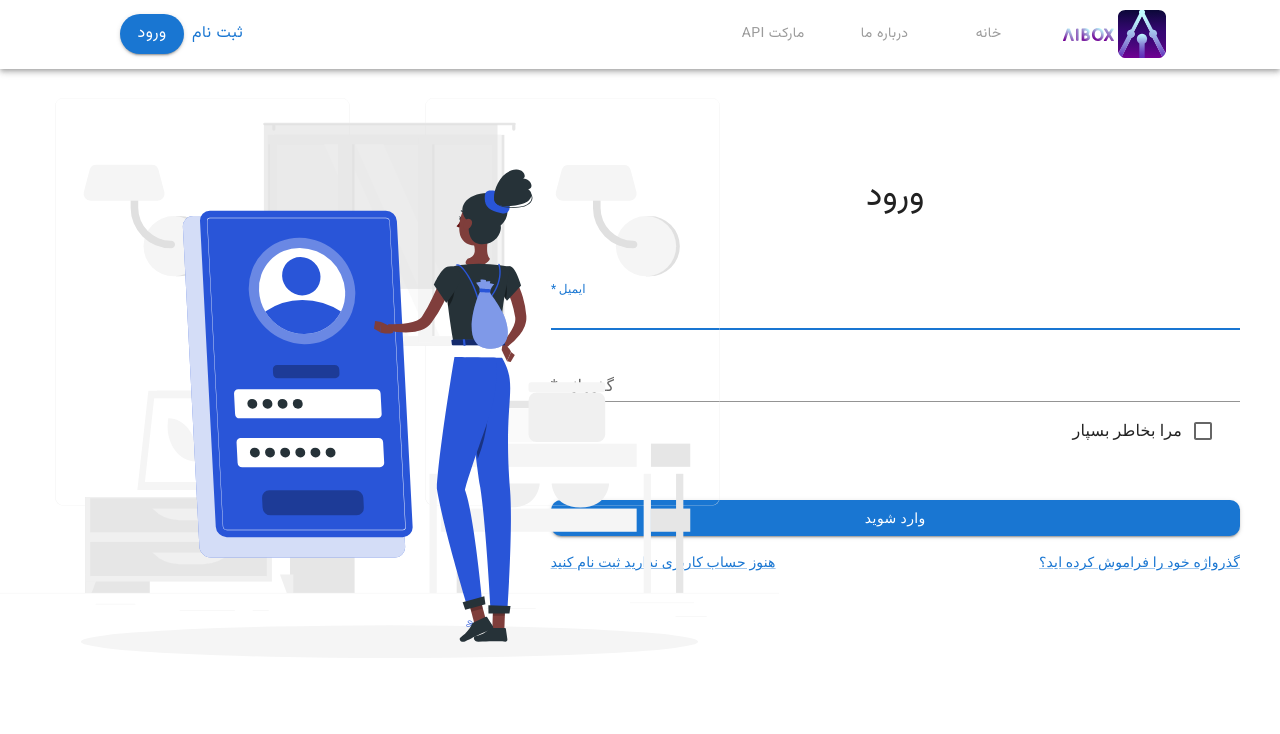
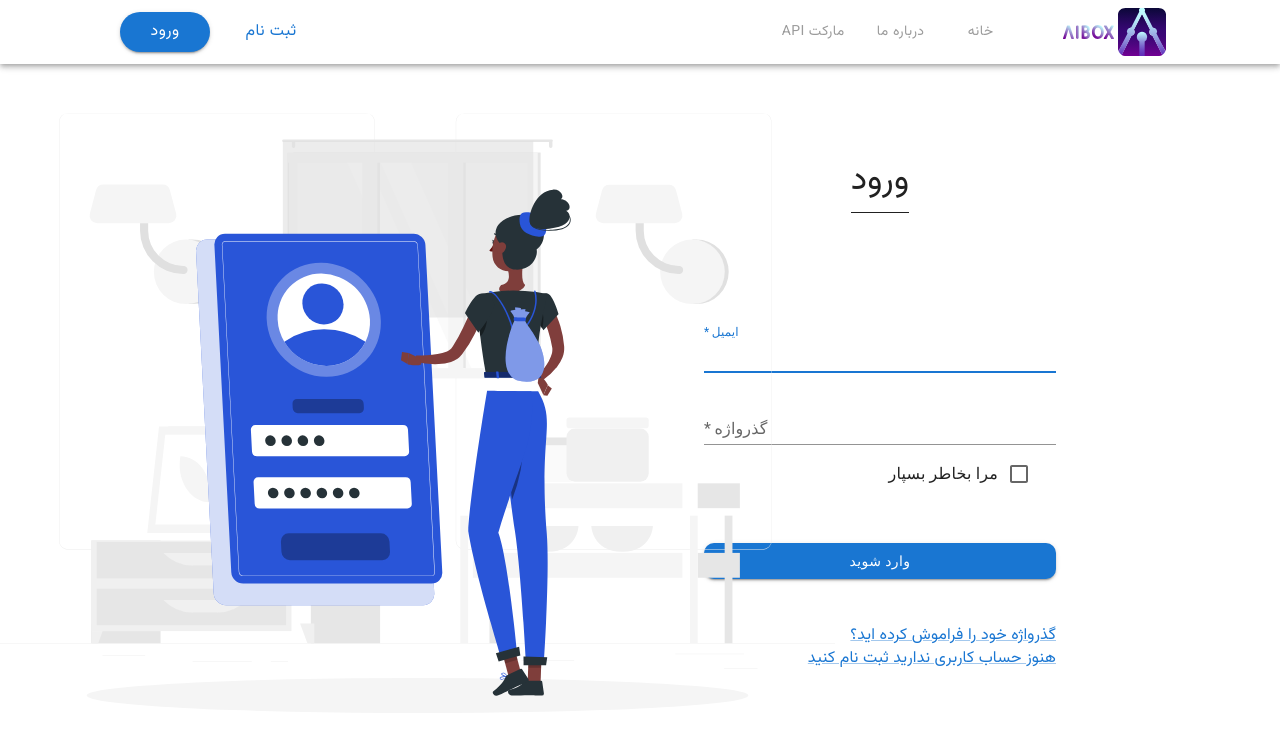
Before and after one commit to PouriaDamavandi/NextAITask, a React (Create React App) app: page / in a window 1280 px wide. Shown: the top 734 px of the page. Built offline with nearby package versions, Linux system fonts and the light colour scheme.

Commit message:
change version 3

```diff
--- a/src/components/Form.tsx
+++ b/src/components/Form.tsx
@@ -13,12 +13,11 @@ import middle from "../img/middle.svg";
 import styled from "styled-components";
 
 const IMG = styled.img`
-  height: 70vh;
+  height: 75vh;
   max-width: 100%;
-  position: fixed;
-  top: 10;
+  position: absolute;
   left: 0;
-  margin-top:100px;
+  margin-top: 75px;
 `;
 
 export default function SignIn() {
@@ -37,25 +36,30 @@ export default function SignIn() {
       dir="rtl"
       sx={{
         display: "flex",
-        alignContent: "space-between",
+        alignContent: "space-evenly",
         alignItems: "center",
         flexdirection: "column",
         mt: 10,
-        mr: 2,
-        fontFamily:"Vazirmatn",
+        mr: 25,
+        fontFamily: "Vazirmatn",
+        width: "50vh",
       }}
     >
       <CssBaseline />
       <Box
         sx={{
-          marginTop: 12,
+          marginTop: 10,
           display: "flex",
           flexDirection: "column",
           alignItems: "center",
           fontFamily: "Vazirmatn",
         }}
       >
-        <Typography component="h1" variant="h4" fontFamily="Vazirmatn">
+        <Typography
+          component="h1"
+          variant="h4"
+          sx={{ mb: 6, fontFamily: "Vazirmatn", borderBottom: 1, pb: "10px" }}
+        >
           ورود
         </Typography>
         <Box
@@ -74,7 +78,8 @@ export default function SignIn() {
             name="email"
             autoComplete="email"
             autoFocus
-            sx={{ fontFamily: "Vazirmatn" }}
+            font-family="Vazirmatn"
+            sx={{ fontFamily: "Vazirmatn", textAlign: "right" }}
           />
           <TextField
             variant="standard"
@@ -91,6 +96,7 @@ export default function SignIn() {
           <FormControlLabel
             control={<Checkbox value="remember" color="primary" />}
             label="مرا بخاطر بسپار"
+            sx={{ position: "relative", right: 0 }}
           />
           <Button
             type="submit"
@@ -101,13 +107,36 @@ export default function SignIn() {
             وارد شوید
           </Button>
           <Grid container>
-            <Grid item xs>
-              <Link href="#" variant="body2">
+            <Grid item>
+              <Link
+                href="#"
+                variant="body2"
+                sx={{
+                  display: "flex",
+                  fontSize: "1rem",
+                  textAlign: "center",
+                  mt: "30px",
+                  fontFamily: "Vazirmatn",
+                  justifyContent: "center",
+                  alignItems: "center",
+                }}
+              >
                 گذرواژه خود را فراموش کرده اید؟
               </Link>
             </Grid>
             <Grid item>
-              <Link href="#" variant="body2">
+              <Link
+                href="#"
+                variant="body2"
+                sx={{
+                  display: "flex",
+                  fontSize: "1rem",
+                  textAlign: "center",
+                  fontFamily: "Vazirmatn",
+                  justifyContent: "center",
+                  alignItems: "center",
+                }}
+              >
                 هنوز حساب کاربری ندارید {"ثبت نام کنید"}
               </Link>
             </Grid>
--- a/src/components/Header.tsx
+++ b/src/components/Header.tsx
@@ -15,6 +15,7 @@ import styled from "styled-components";
 const pages = ["خانه", "درباره ما", "مارکت  API"];
 const Img = styled.img`
   margin: 4px 2px;
+  position: relative;
 `;
 const Header = () => {
   const [anchorElNav, setAnchorElNav] = React.useState<null | HTMLElement>(
@@ -49,6 +50,8 @@ const Header = () => {
         overflow: "hidden",
         flexDirection: "column",
         fontFamily: "Vazirmatn",
+        alignItems: "center",
+        justifyContent: "space-evenly",
       }}
     >
       <Container maxWidth="xl">
@@ -86,14 +89,14 @@ const Header = () => {
                 key={page}
                 onClick={handleCloseNavMenu}
                 sx={{
-                  my: 2,
                   display: "block",
                   color: "#9b9b9b",
-                  mr: 5,
-                  ml: 0,
+                  mr: 6,
+                  ml: -4,
                   cursor: "pointer",
                   transition: "all 0.3s ease-in-out",
                   fontFamily: "Vazirmatn",
+                  fontWeight: "400",
                 }}
               >
                 {page}
@@ -113,10 +116,11 @@ const Header = () => {
           <Button
             size="medium"
             sx={{
+              width: "90px",
               fontSize: "1rem",
               display: "flex",
               fontFamily: "Vazirmatn",
-              borderRight: "1rem",
+              marginLeft: 2,
             }}
           >
             ثبت نام
@@ -125,6 +129,7 @@ const Header = () => {
             variant="contained"
             size="medium"
             sx={{
+              width: "90px",
               borderRadius: "40px",
               fontSize: "1rem",
               display: "flex",
```
